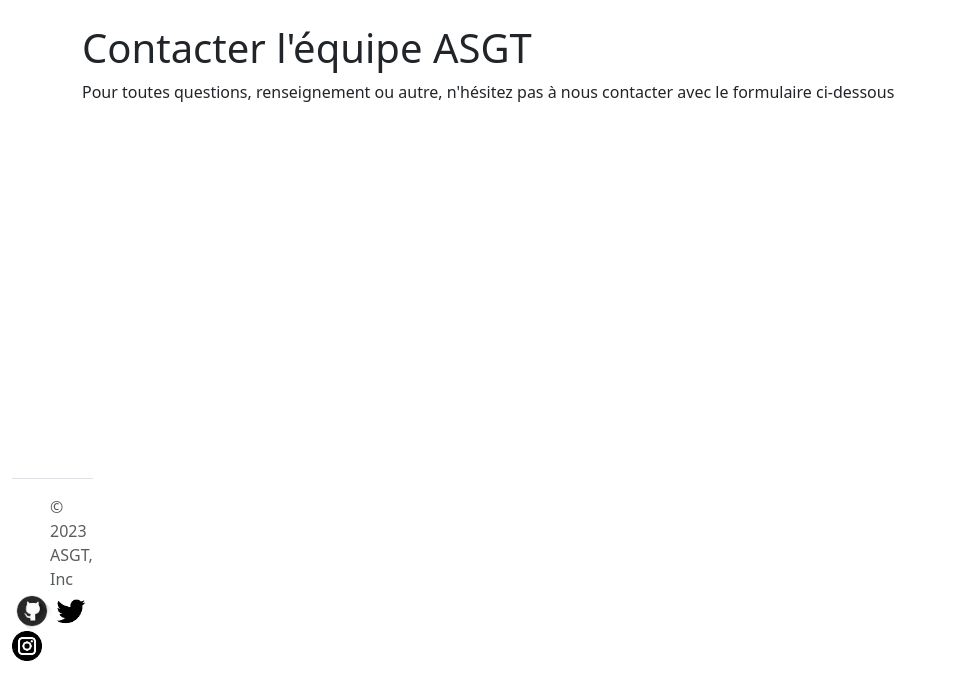
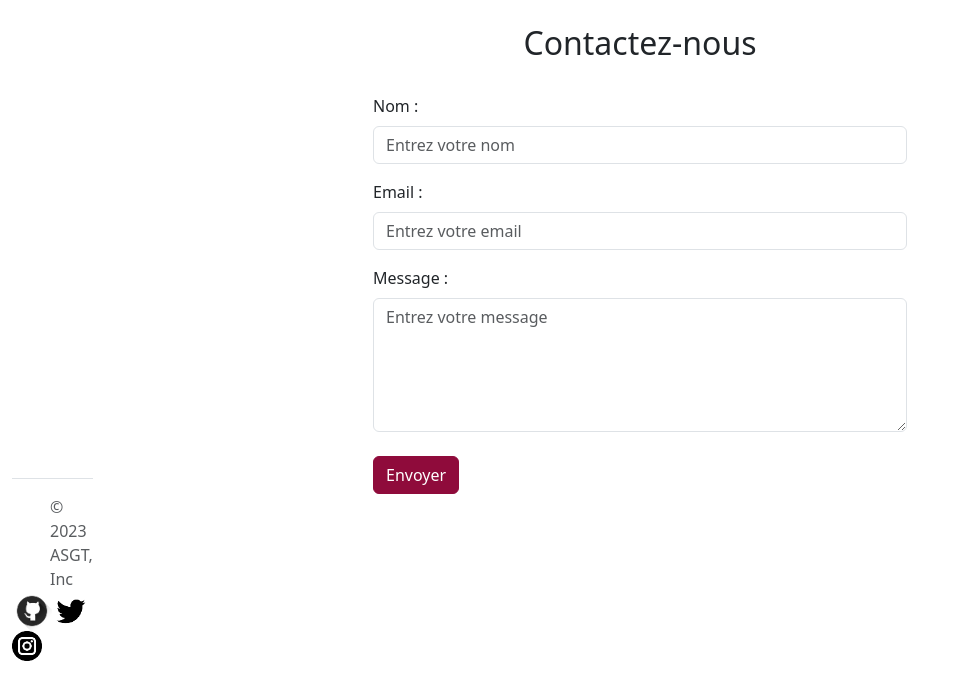
Before and after one commit to Rbrogniez/ASGT, a Django app: page /contact/ in a window 1280 px wide. Shown: the part 83-783 px from the top of the page, without its empty margins (0-958 px from the left). Run offline with Django 4.2, Linux system fonts and the light colour scheme.

Commit message:
add Name/Email/Message template

```diff
--- a/ASGT/tournaments/templates/tournaments/contact.html
+++ b/ASGT/tournaments/templates/tournaments/contact.html
@@ -1,6 +1,30 @@
 {% extends 'tournaments/base.html' %}
 
 {% block content %}
-    <h1>Contacter l'équipe ASGT</h1>
-    <p>Pour toutes questions, renseignement ou autre, n'hésitez pas à nous contacter avec le formulaire ci-dessous</p>
+<div class="container">
+    <div class="row">
+      <div class="col-md-6 offset-md-3">
+        <h2 class="text-center mb-4">Contactez-nous</h2>
+        <form>
+          <div class="form-group my-2">
+            <label class="my-2" for="inputName">Nom :</label>
+            <input type="text" class="form-control" id="inputName" placeholder="Entrez votre nom">
+          </div>
+          <div class="form-group my-2">
+            <label class="my-2" for="inputEmail">Email :</label>
+            <input type="email" class="form-control" id="inputEmail" placeholder="Entrez votre email">
+          </div>
+          <div class="form-group my-2">
+            <label class="my-2" for="inputMessage">Message :</label>
+            <textarea class="form-control" id="inputMessage" rows="5" placeholder="Entrez votre message"></textarea>
+          </div>
+          <div class="mt-4">
+            <button type="submit" class="btn btn-primary">Envoyer</button>
+          </div>
+        </form>
+      </div>
+    </div>
+  </div>
+
+
 {% endblock %}
```
